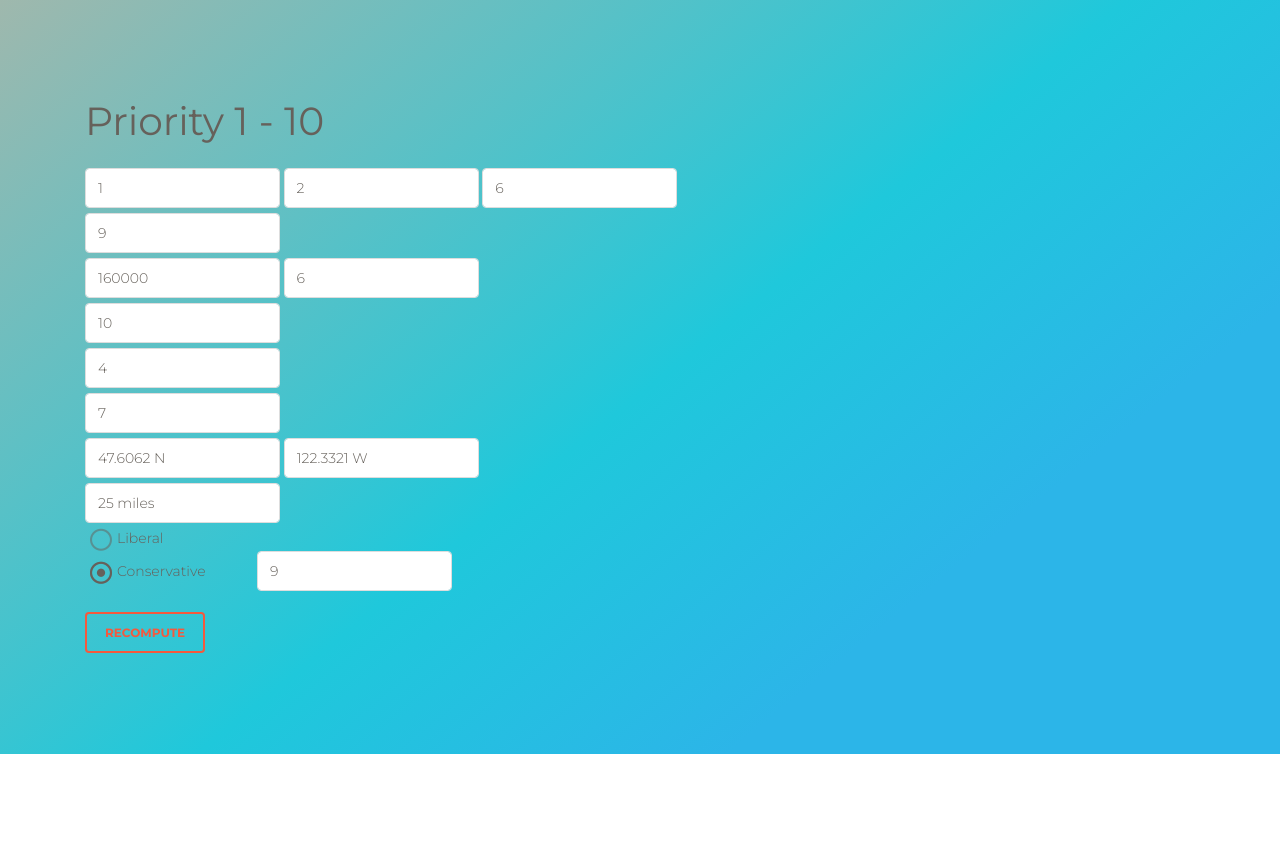
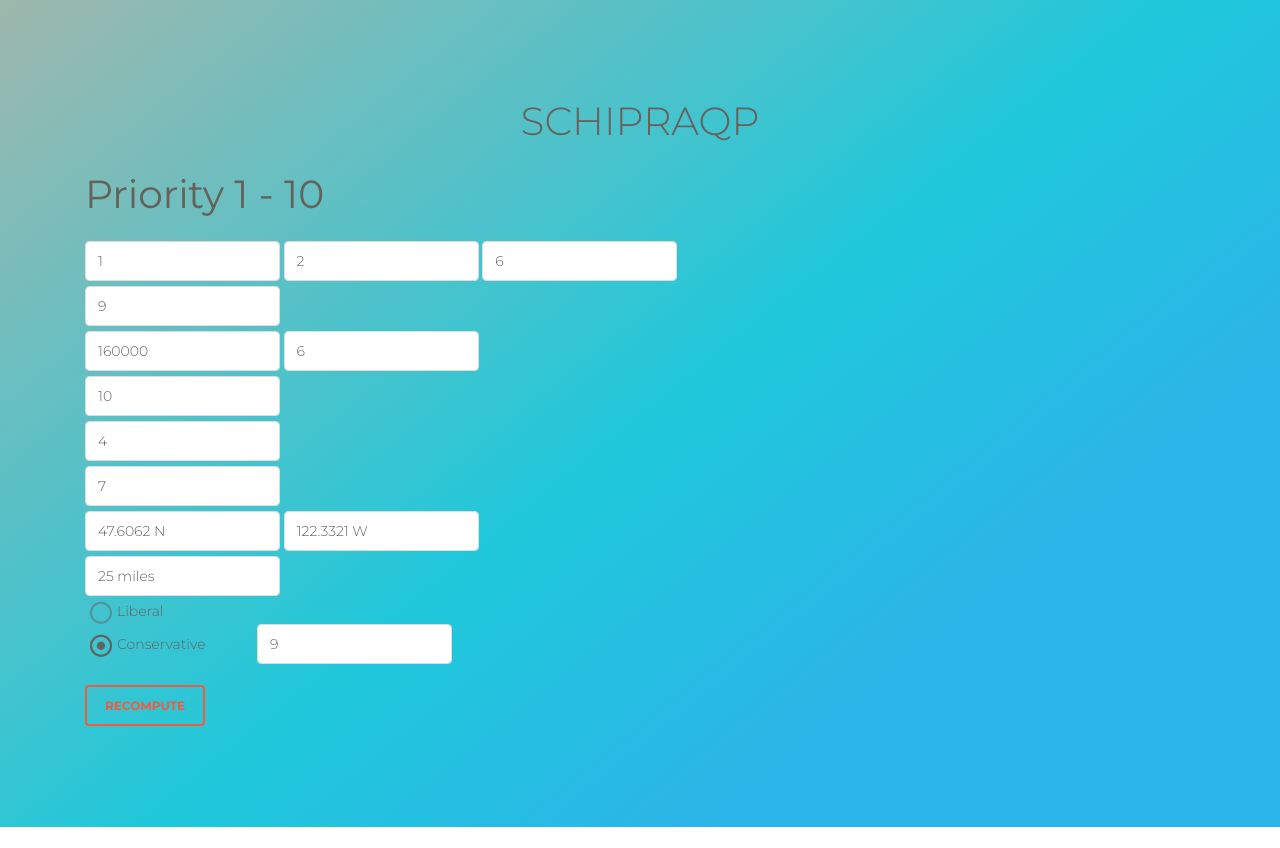
Before and after one commit to reetahan/boilermake18, a plain HTML site: page pk2-free-v2.1.0/index.html in a window 1280 px wide. Before the commit the page ends 800 px from the top, so only its background shows below. Drawn offline with Linux system fonts and the light colour scheme.

Commit message:
final commit 10/21

```diff
--- a/pk2-free-v2.1.0/index.html
+++ b/pk2-free-v2.1.0/index.html
@@ -39,7 +39,7 @@
             <div class="section section-buttons" style="background-image: linear-gradient(141deg, #9fb8ad 0%, #1fc8db 51%, #2cb5e8 75%);">
                 <div class="container" >
 
-
+                    <h2 style="text-align: center;"> SCHIPRAQP</h2>
                     <div class="tim-title">
                         <h2><strong>Priority 1 - 10</strong></h2>
                     </div>
```
